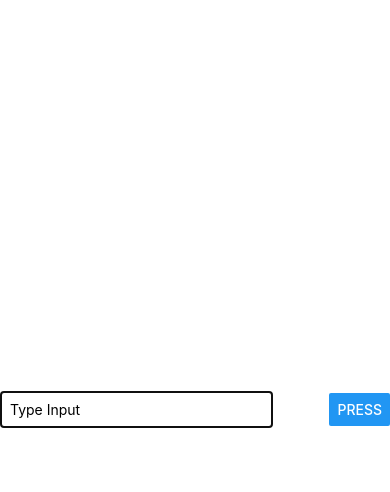
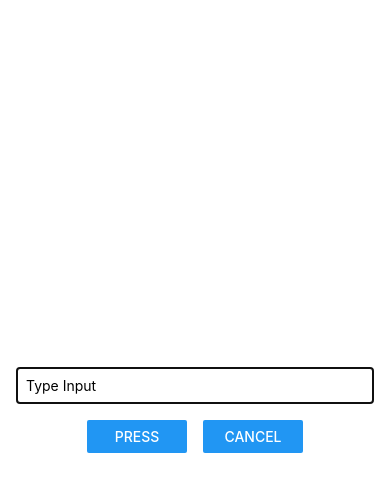
Before and after one commit to JJHyeok13/Udemy-React-Native, a React Native app: screen / in a window 390 px wide. Both pictures are taken after a click on the button "ADD NEW GOAL". Shown: the top 492 px of the page. Built offline with nearby package versions, Linux system fonts and the light colour scheme.

Commit message:
모달 닫는 버튼 만들기 (기능 X)

```diff
--- a/components/GoalInput.js
+++ b/components/GoalInput.js
@@ -22,7 +22,14 @@
           value={goalInput}
           onChangeText={textInputHandler}
         />
-        <Button title="Press" onPress={addGoalHandler} />
+        <View style={styles.buttonContainer}>
+          <View style={styles.button}>
+            <Button title="Press" onPress={addGoalHandler} />
+          </View>
+          <View style={styles.button}>
+            <Button title="Cancel" />
+          </View>
+        </View>
       </View>
     </Modal>
   );
@@ -33,18 +40,25 @@
 const styles = StyleSheet.create({
   inputContainer: {
     flex: 1,
-    flexDirection: "row",
-    justifyContent: "space-between",
+    justifyContent: "center",
     alignItems: "center",
     marginBottom: 24,
+    padding: 16,
     borderBottomWidth: 1,
     borderBottomColor: "#CCCCCC",
   },
   textInput: {
-    width: "70%",
-    marginRight: 5,
+    width: "100%",
     padding: 8,
     borderWidth: 2,
     borderColor: "#CCCCCC",
   },
+  buttonContainer: {
+    marginTop: 16,
+    flexDirection: "row",
+  },
+  button: {
+    width: 100,
+    marginHorizontal: 8,
+  },
 });
```
